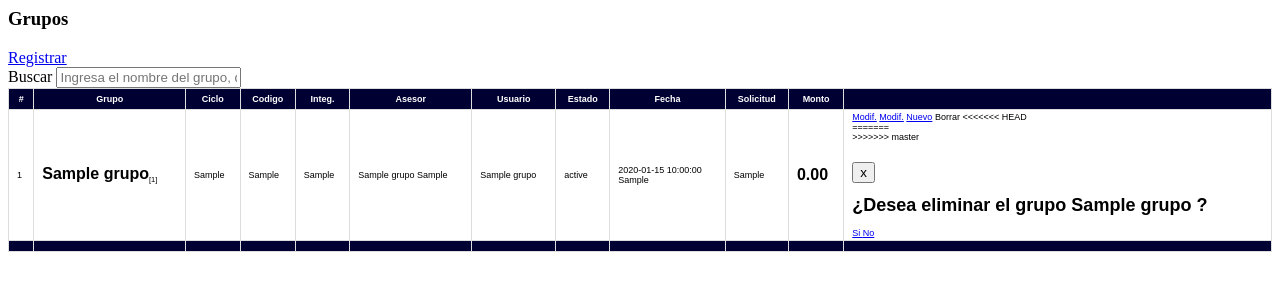
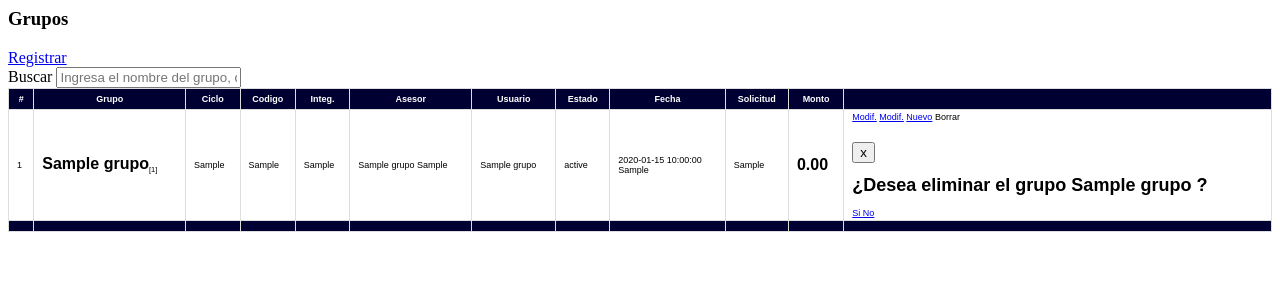
Before and after one commit to BitXad/presto_web, a CodeIgniter app: the page made by application/views/grupo/index.php in a window 1280 px wide. Shown: the top 300 px of the page. Run offline with CodeIgniter, Linux system fonts and the light colour scheme; the template is opened without the code that fills it: most values are stand-ins (such as "Sample title", 1, 10 or a date in 2020).

Commit message:
para push

```diff
--- a/application/views/grupo/index.php
+++ b/application/views/grupo/index.php
@@ -78,11 +78,8 @@
                             <a href="<?php echo site_url('grupo/add_new/'.$g['grupo_id']); ?>" class="btn btn-soundcloud btn-xs" title="Registrar Nuevo Grupo con esta Información"><span class="fa fa-plus-circle"></span> Nuevo</a>
                              <?php } ?>
                             <a class="btn btn-danger btn-xs" data-toggle="modal" data-target="#myModal<?php echo $i; ?>"  title="Eliminar"><span class="fa fa-trash"></span> Borrar</a>
-<<<<<<< HEAD
                             <div style="white-space: normal !important;" class="modal fade" id="myModal<?php echo $i; ?>" tabindex="-1" role="dialog" aria-labelledby="myModalLabel<?php echo $i; ?>">
-=======
-                            <div class="modal fade" style="white-space: normal !important;" id="myModal<?php echo $i; ?>" tabindex="-1" role="dialog" aria-labelledby="myModalLabel<?php echo $i; ?>">
->>>>>>> master
+
                                       <div class="modal-dialog" role="document">
                                             <br><br>
                                         <div class="modal-content">
```
